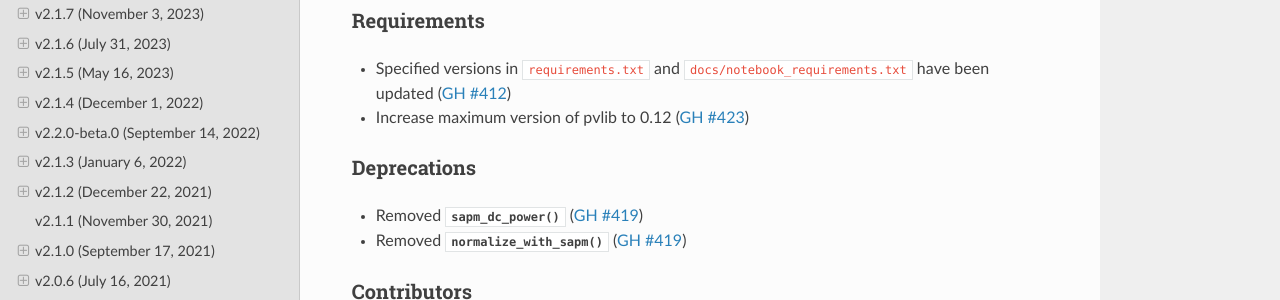
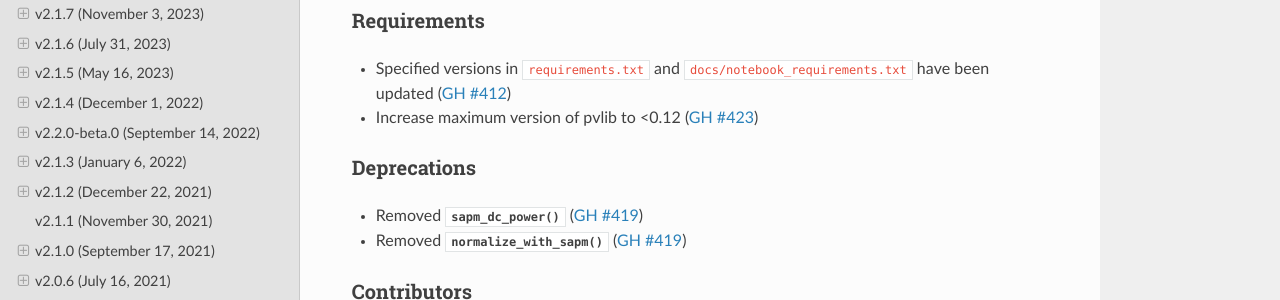
Before and after one commit to NREL/rdtools, a Sphinx documentation site: the page built from docs/sphinx/source/changelog.rst, in a window 1280 px wide and 900 px high, scrolled down 474 px. Shown: the part 150-450 px from the top of the window. Built offline with Sphinx 7.4.7 and the Read the Docs theme 2.0.0, drawn with Linux system fonts in a browser that asks for light colours; pages that are not in the unit, such as notebooks, are missing from menus.

Commit message:
update change log with <0.12

```diff
--- a/docs/sphinx/source/changelog/pending.rst
+++ b/docs/sphinx/source/changelog/pending.rst
@@ -22,7 +22,7 @@ Bug fixes
 Requirements
 ------------
 * Specified versions in ``requirements.txt`` and ``docs/notebook_requirements.txt`` have been updated (:pull:`412`)
-* Increase maximum version of pvlib to 0.12 (:pull:`423`)
+* Increase maximum version of pvlib to <0.12 (:pull:`423`)
 
 Deprecations
 ------------
```
